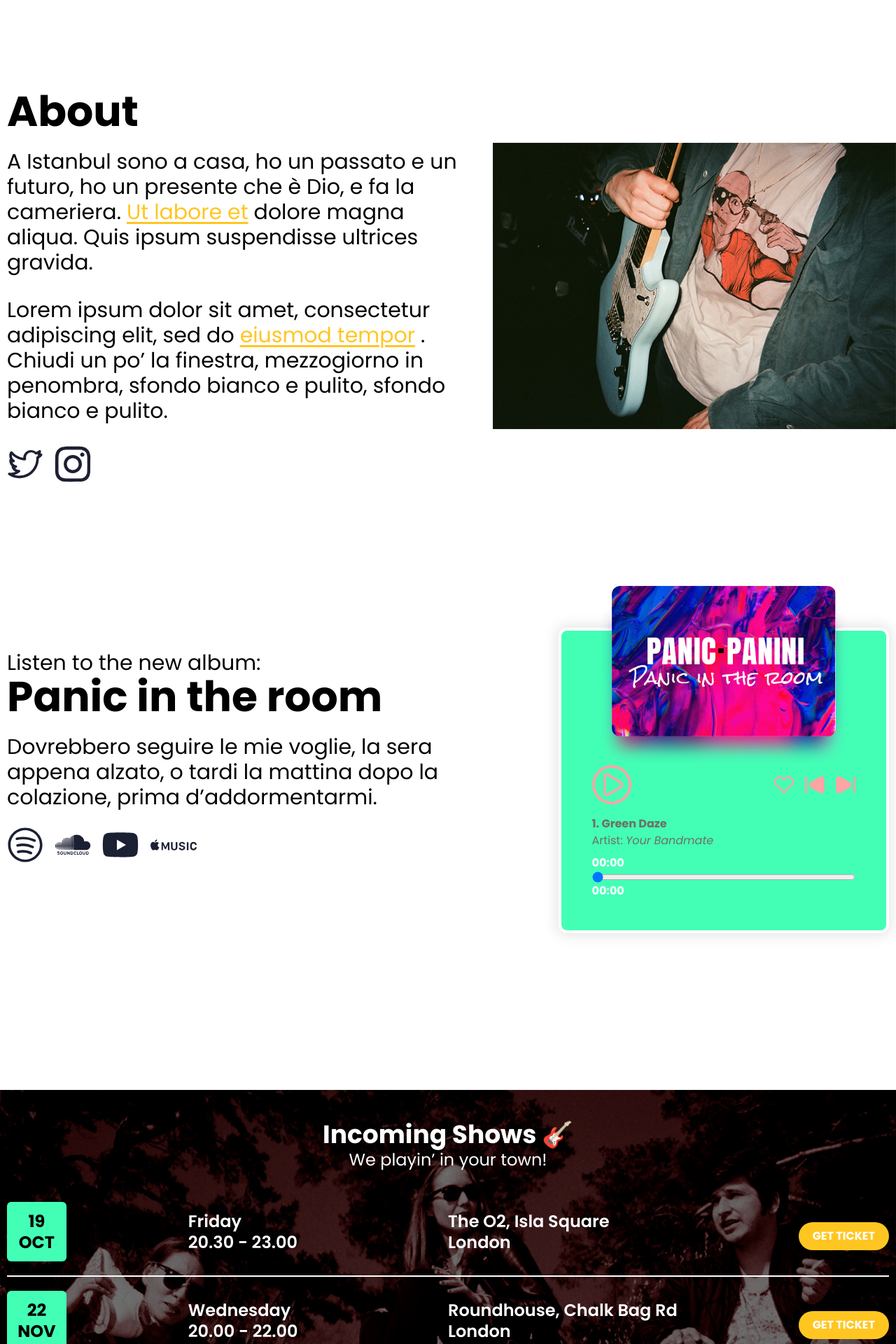
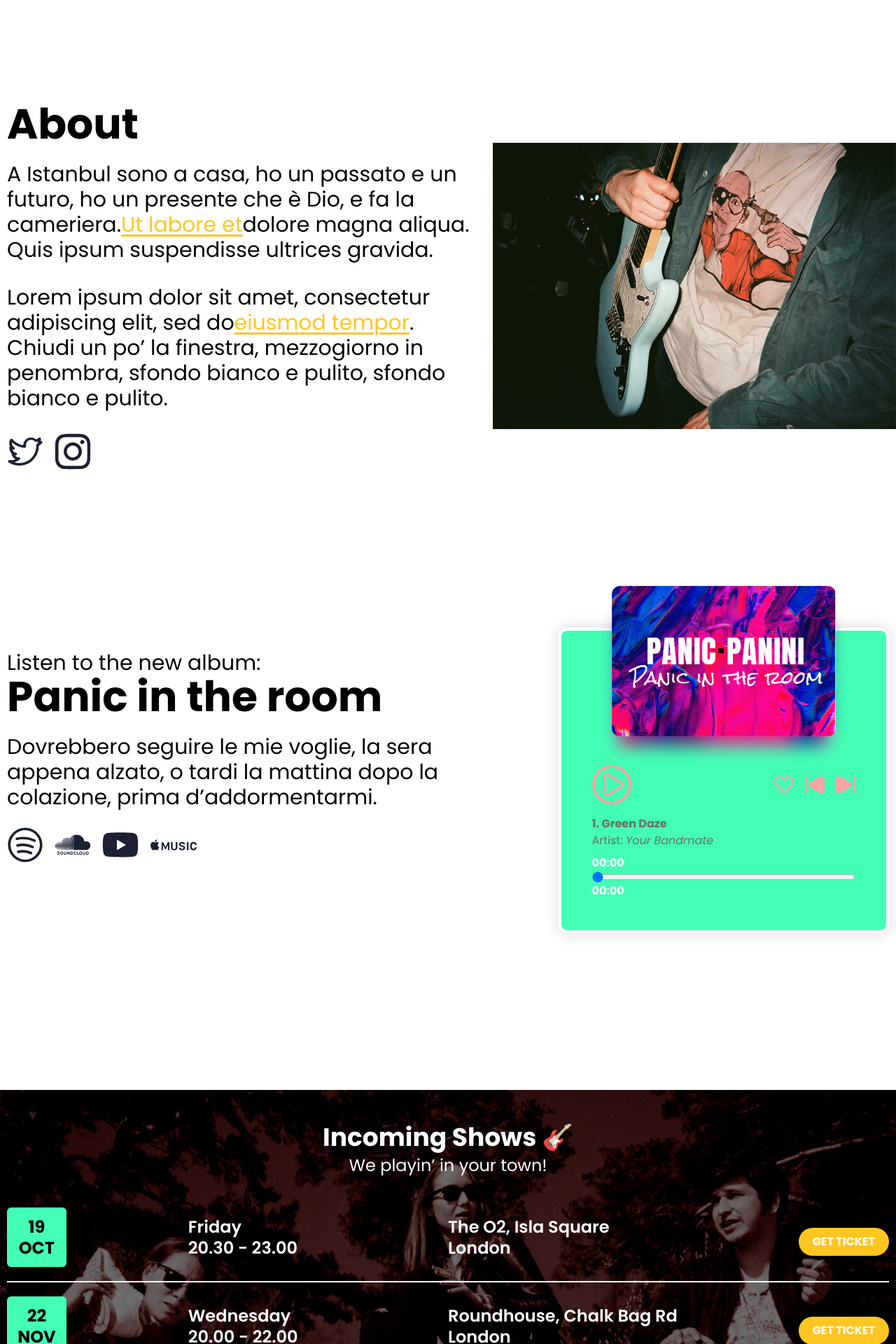
Before and after one commit to Vera-D/IAUsite, a Next.js app: page / in a window 1280 px wide. Shown: the part 820-2740 px from the top of the page at 70% size. Built offline with nearby package versions, Linux system fonts and the light colour scheme.

Commit message:
Add slide up animation

```diff
--- a/app/components/About/About.js
+++ b/app/components/About/About.js
@@ -15,35 +15,43 @@ export default function About() {
 			className={`relative flex flex-col items-center justify-end w-full mt-16 mx-auto max-w-[150rem] lg:flex-row lg:mt-56`}>
 			<Container customClasses="lg:absolute lg:left-1/2 lg:-translate-x-1/2">
 				<div
-					className="flex flex-col lg:max-w-md xl:max-w-2xl 2xl:max-w-4xl"
+					className="relative flex flex-col lg:max-w-md xl:max-w-2xl 2xl:max-w-4xl"
 					ref={textRef}
 					style={{
 						transform: isInView ? "none" : "translateX(-100px)",
 						opacity: isInView ? 1 : 0,
 						transition: "all 0.9s cubic-bezier(0.17, 0.55, 0.55, 1) 0.5s",
 					}}>
-					<h2 className="font-bold text-6xl pb-6">About</h2>
+					<div className="overflow-hidden">
+						<h2
+							className={`font-bold text-6xl pb-6 translate-y-20 ${
+								isInView ? "animate-slideUp" : ""
+							}`}>
+							About
+						</h2>
+					</div>
+
 					<p>
 						A Istanbul sono a casa, ho un passato e un futuro, ho un presente che è Dio, e fa la
-						cameriera.{" "}
+						cameriera.
 						<a
 							className="text-yellow-btn-primary underline underline-offset-4 hover:text-yellow-600"
 							href="https://www.paninopanini.co.uk/"
 							target="_blank"
 							rel="noreferrer">
 							Ut labore et
-						</a>{" "}
+						</a>
 						dolore magna aliqua. Quis ipsum suspendisse ultrices gravida.
 					</p>
 					<p className="pt-8">
-						Lorem ipsum dolor sit amet, consectetur adipiscing elit, sed do{" "}
+						Lorem ipsum dolor sit amet, consectetur adipiscing elit, sed do
 						<a
 							className="text-yellow-btn-primary underline underline-offset-4 hover:text-yellow-600"
 							href="https://www.paninopanini.co.uk/"
 							target="_blank"
 							rel="noreferrer">
 							eiusmod tempor
-						</a>{" "}
+						</a>
 						. Chiudi un po&#8217; la finestra, mezzogiorno in penombra, sfondo bianco e pulito,
 						sfondo bianco e pulito.
 					</p>
--- a/app/components/ContactUs/ContactUs.js
+++ b/app/components/ContactUs/ContactUs.js
@@ -31,7 +31,14 @@ export default function ContactUs() {
 						transition: "all 0.9s cubic-bezier(0.17, 0.55, 0.55, 1) 0.5s",
 					}}>
 					<div className="flex flex-col max-w-4xl lg:text-right">
-						<h2 className="font-bold text-6xl pb-6">Contact us</h2>
+						<div className="overflow-hidden">
+							<h2
+								className={`font-bold text-6xl pb-6 translate-y-24 ${
+									isInView ? "animate-slideUp" : ""
+								}`}>
+								Contact us
+							</h2>
+						</div>
 						<p>
 							And get us a drink in case you around. <br></br>Email us at{" "}
 							<a
--- a/app/components/Listen/Listen.js
+++ b/app/components/Listen/Listen.js
@@ -22,7 +22,14 @@ export default function Listen() {
 						transition: "all 0.9s cubic-bezier(0.17, 0.55, 0.55, 1) 0.5s",
 					}}>
 					<p>Listen to the new album:</p>
-					<h2 className="font-bold text-6xl pb-6">Panic in the room</h2>
+					<div className="overflow-hidden">
+						<h2
+							className={`font-bold text-6xl pb-6 translate-y-36 md:translate-y-24 ${
+								isInView ? "animate-slideUp" : ""
+							}`}>
+							Panic in the room
+						</h2>
+					</div>
 					<p>
 						Dovrebbero seguire le mie voglie, la sera appena alzato, o tardi la mattina dopo la
 						colazione, prima d&#8217;addormentarmi.
--- a/app/components/PhotoGallery/PhotoGallery.js
+++ b/app/components/PhotoGallery/PhotoGallery.js
@@ -105,7 +105,14 @@ export default function PhotoGallery() {
 			}}
 			ref={sectionRef}>
 			<Container>
-				<h2 className="font-bold text-6xl pb-6">Gallery</h2>
+				<div className="overflow-hidden">
+					<h2
+						className={`font-bold text-6xl pb-6 translate-y-24 ${
+							isInView ? "animate-slideUp" : ""
+						}`}>
+						Gallery
+					</h2>
+				</div>
 				<p>Past shows.</p>
 				<div className="grid grid-cols-2 md:grid-cols-3 lg:grid-cols-4 gap-4 mt-5">
 					{galleryThumbnails.map((item, index) => {
--- a/app/components/Shows/Shows.js
+++ b/app/components/Shows/Shows.js
@@ -53,7 +53,14 @@ export default function Shows() {
 			ref={showsContainerRef}>
 			<Container customClasses="pb-2.5 h-full">
 				<div className="flex flex-col items-center text-white pt-11">
-					<h2 className="text-2xl font-bold lg:text-4xl">Incoming Shows &#127928;</h2>
+					<div className="overflow-hidden">
+						<h2
+							className={`text-2xl translate-y-10 font-bold lg:text-4xl lg:translate-y-20 lg:leading-[3rem] ${
+								isInView ? "animate-slideUp" : ""
+							}`}>
+							Incoming Shows &#127928;
+						</h2>
+					</div>
 					<h4 className="text-base lg:text-2xl">We playin{`’`} in your town!</h4>
 				</div>
 				<div
--- a/tailwind.config.js
+++ b/tailwind.config.js
@@ -1,6 +1,10 @@
 /** @type {import('tailwindcss').Config} */
 module.exports = {
-	content: ["./pages/**/*.{js,ts,jsx,tsx,mdx}", "./components/**/*.{js,ts,jsx,tsx,mdx}", "./app/**/*.{js,ts,jsx,tsx,mdx}"],
+	content: [
+		"./pages/**/*.{js,ts,jsx,tsx,mdx}",
+		"./components/**/*.{js,ts,jsx,tsx,mdx}",
+		"./app/**/*.{js,ts,jsx,tsx,mdx}",
+	],
 	theme: {
 		extend: {
 			backgroundImage: {
@@ -21,6 +25,15 @@ module.exports = {
 			boxShadow: {
 				"centered-shadow": "0px 0px 19px 4px rgba(0,0,0,0.1)",
 			},
+			keyframes: {
+				slideUp: {
+					"0%": { transform: "translateY(80px)" },
+					"100%": { transform: "translateY(0px)" },
+				},
+			},
+			animation: {
+				slideUp: "slideUp ease .3s forwards 1.2s",
+			},
 		},
 	},
 	plugins: [],
```
